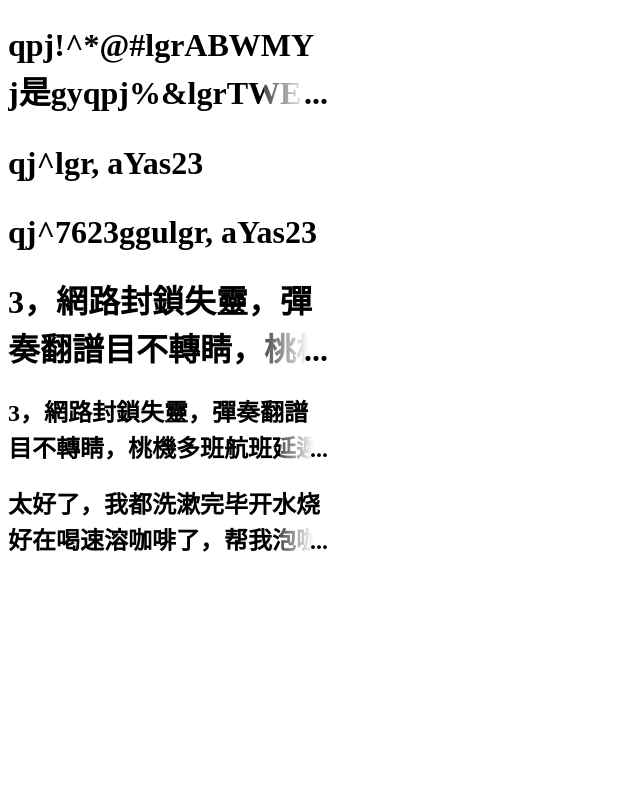
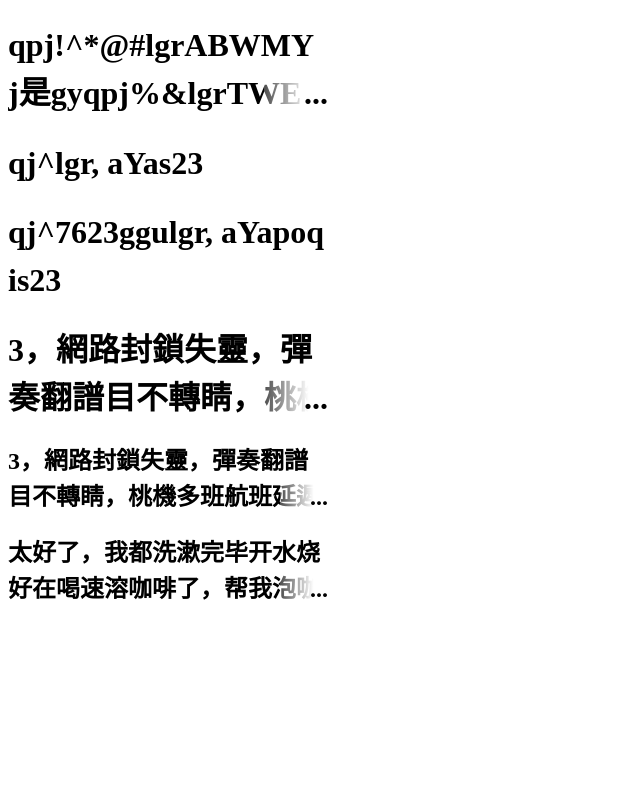
Before and after one commit to tedshd/multi_ellipsis, a website: page index.html in a window 1280 px wide. Shown: the whole page, without its empty margins (0-640 px from the left). Drawn offline with nearby package versions, Linux system fonts and the light colour scheme.

Commit message:
[dev] Modify html.

```diff
--- a/index.html
+++ b/index.html
@@ -21,7 +21,7 @@
         <span>qj^lgr, aYas23</span>
     </h1>
     <h1 class="">
-        <span>qj^7623ggulgr, aYas23</span>
+        <span>qj^7623ggulgr, aYapoqis23</span>
     </h1>
     <h1 class="">
         <span>3，網路封鎖失靈，彈奏翻譜目不轉睛，桃機多班航班延遲及轉降，北捷破50億人次，持續濃霧籠罩，警查賭場，新人娶諧音2014520，全民大追緝，明凌晨起油價漲，組合Super</span>
```
